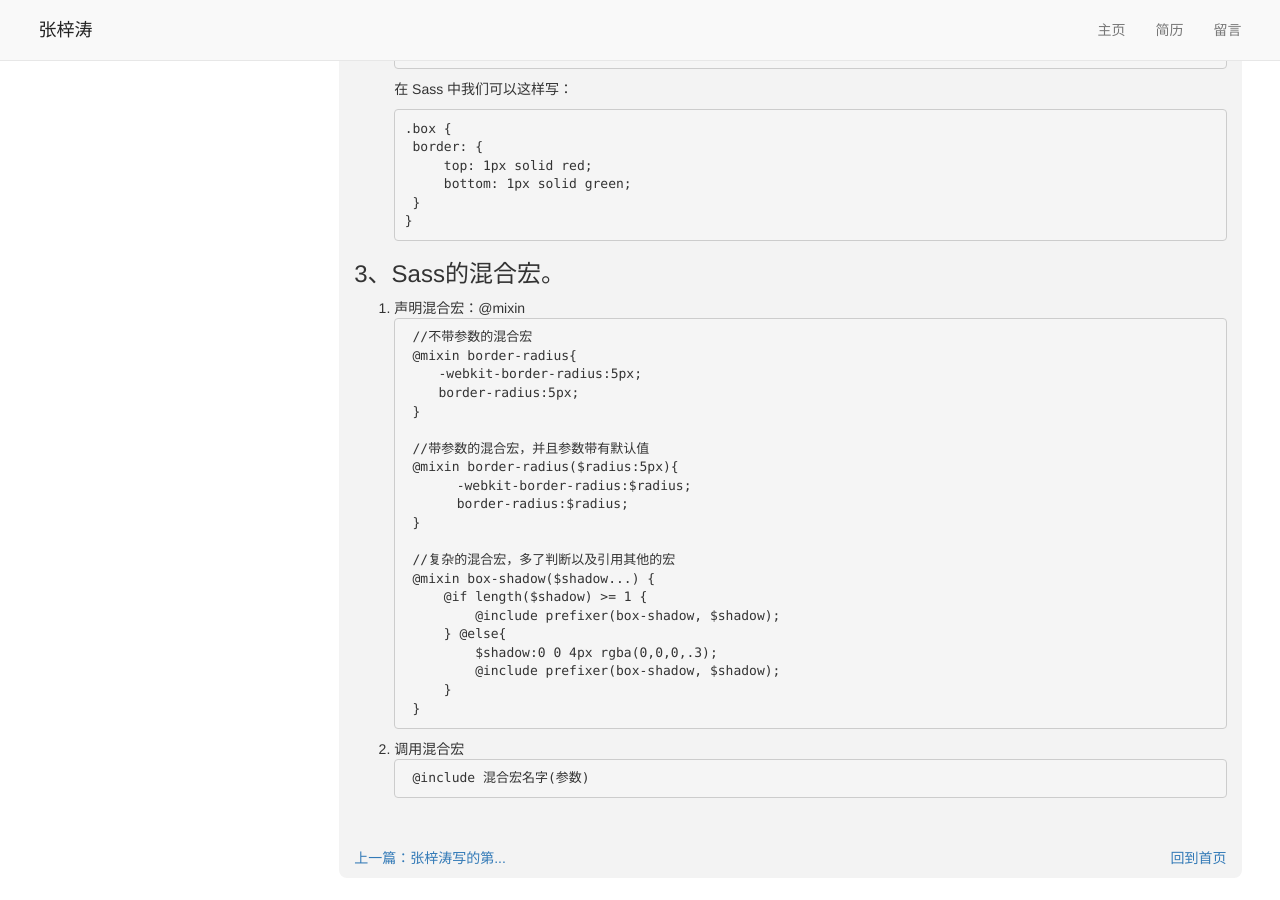
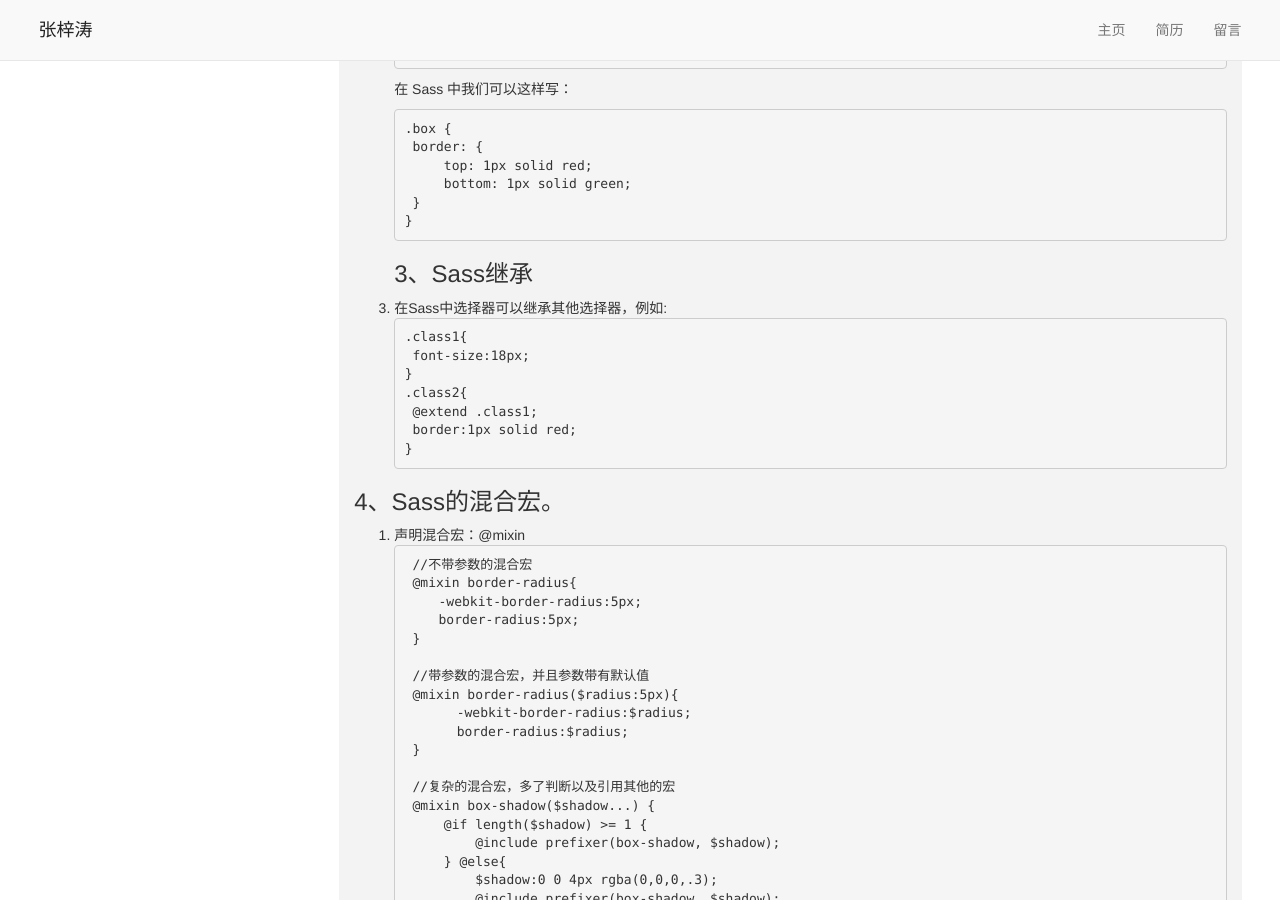
Before and after one commit to zzt-tao/jekyll, a Jekyll site: the page built from _posts/2019-11-22-Sass.md, in a window 1280 px wide and 900 px high, scrolled down 1291 px. Built offline with Jekyll 4.4.1, drawn with Linux system fonts in a browser that asks for light colours; nearby versions of some CDN libraries.

Commit message:
Sass基础语法

````diff
--- a/_posts/2019-11-22-Sass.md
+++ b/_posts/2019-11-22-Sass.md
@@ -91,8 +91,19 @@ ul{
 	}
 }
 ```
+### 3、Sass继承
+1. 在Sass中选择器可以继承其他选择器，例如:
+```
+.class1{
+	font-size:18px;
+}
+.class2{
+	@extend .class1;
+	border:1px solid red;
+}
+```
 
-### 3、Sass的混合宏。
+### 4、Sass的混合宏。
 1. 声明混合宏：@mixin
 ```
 	//不带参数的混合宏
````
